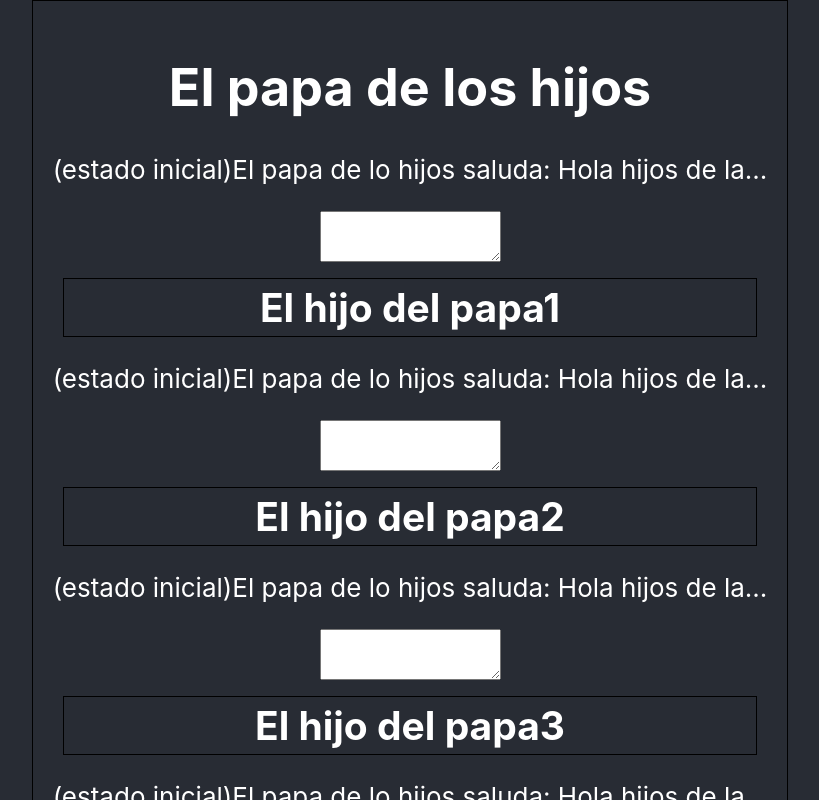
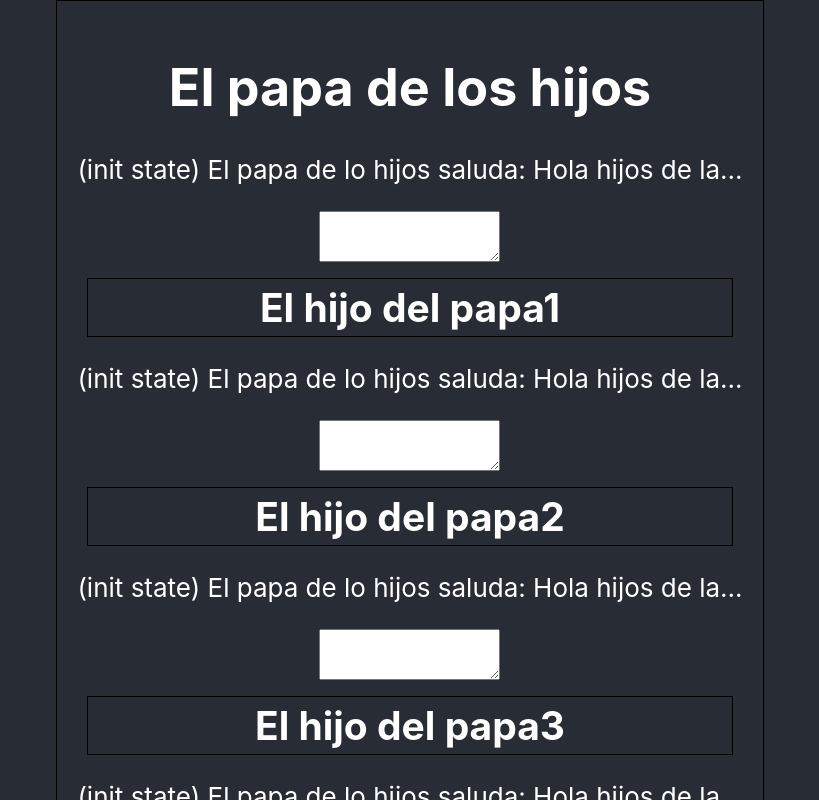
Before and after one commit to Rhinoj0sa/learn_hoc, a React (Create React App) app: page / in a window 1280 px wide. Shown: the top 800 px of the page, without its empty margins (230-1049 px from the left). Built offline with nearby package versions, Linux system fonts and the light colour scheme.

Commit message:
ejemplo terminado

```diff
--- a/src/index.js
+++ b/src/index.js
@@ -1,13 +1,14 @@
 import React, { useState } from 'react';
 import ReactDOM from 'react-dom';
+import { Child1 } from './components/Child1';
 import { Child2 } from './components/Child2';
 import { Child3 } from './components/Child3';
 import { Child4 } from './components/Child4';
-import { Child1 } from './components/Child1';
 import './index.css';
 import './App.css';
+
 const Padre = ({ mensaje, componente, children: propsChildren }) => {
-  const [state, setstate] = useState({ mensaje: "Hola hijos de la...", componente: "(estado inicial)El papa de lo hijos saluda:", })
+  const [state, setstate] = useState({ mensaje: "Hola hijos de la...", componente: "(init state) El papa de lo hijos saluda:", })
   const actualizaState = (mensaje, componente) => setstate({ mensaje, componente })
   // esto es un patron implicito de transferecia de propiedades a cada hijo le agregamos las propiedades para modificar el estado del padre y el componente hijo
   const children = React.Children.map(propsChildren,
```
